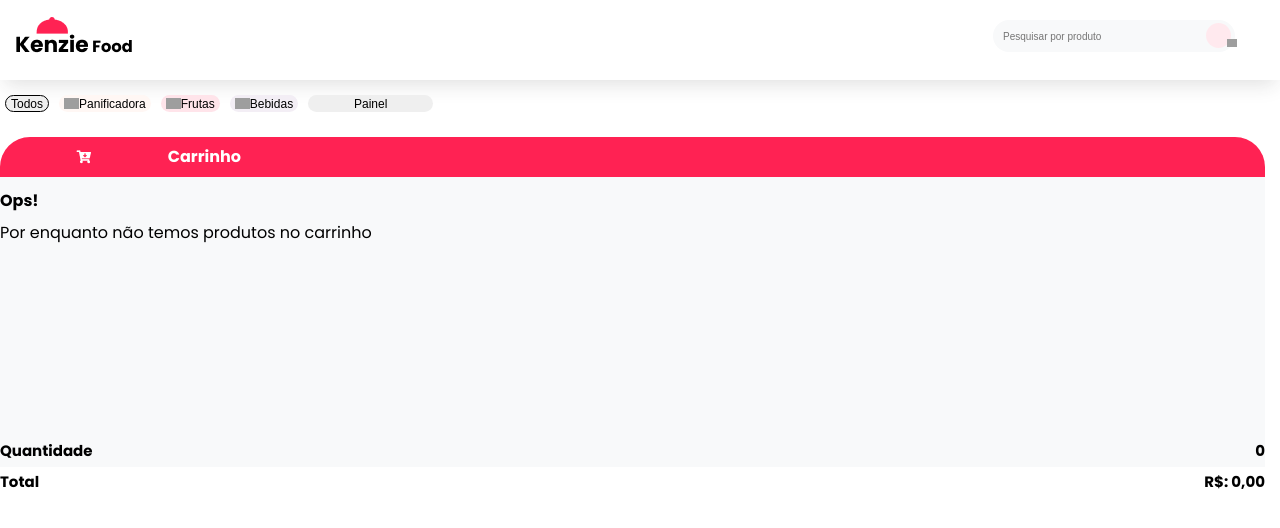
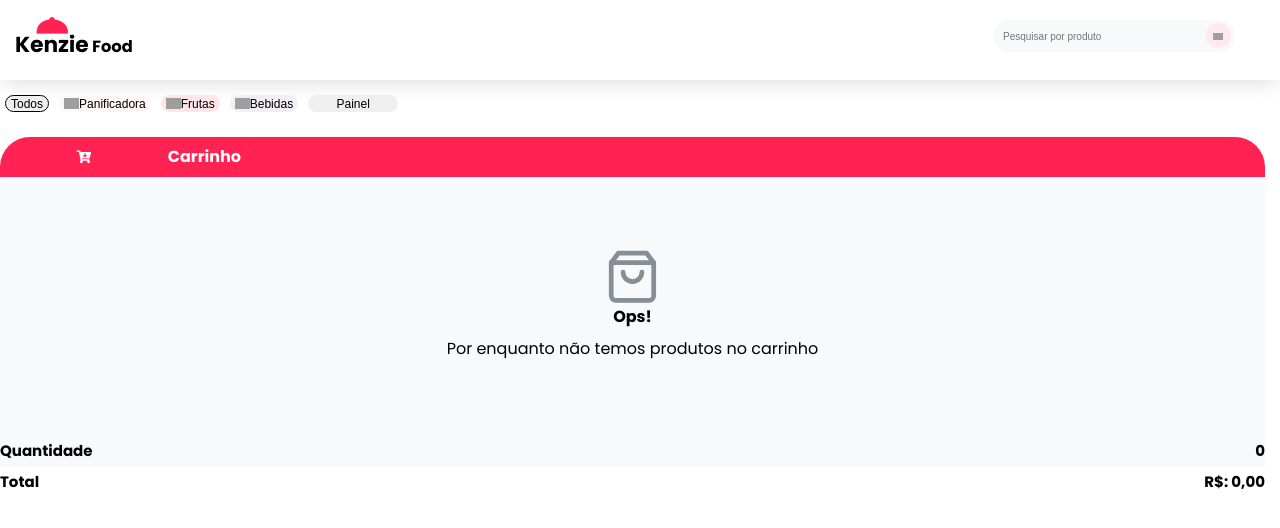
Before and after one commit to amand4-kenzie/api-kenziefood-m2-jeanknieling, a plain HTML site: page index.html in a window 1280 px wide. Drawn offline with Linux system fonts and the light colour scheme; no server answers; grey boxes are pictures that could not be loaded.

Commit message:
ajustes no css

```diff
--- a/index.html
+++ b/index.html
@@ -13,7 +13,7 @@
         <img src="./src/images/Group 1030.png" alt="Logo KenzieFood">
         <div class="search">
             <input type="text" name="pesquisar" id="pesquisar" placeholder="Pesquisar por produto">
-            <button class="btn_search"><img src="https://img.icons8.com/material-rounded/24/000000/search.png"/></button>
+            <button class="btn_search"><img src="https://img.icons8.com/material-rounded/24/000000/search.png" class='imgPesquisa'/></button>
         </div>
 
     </header>
@@ -48,7 +48,7 @@
         <div class="lista-produtos" id="lista-produtos">
             <div class="carrinhoVazio">
                 <figure>
-                    <img src="" alt="">
+                    <img src="./src/images/shopping-bag.svg" alt="">
                 </figure>
                 <h2>Ops!</h2>
                 <p>Por enquanto não temos produtos no carrinho</p>
--- a/src/css/style.css
+++ b/src/css/style.css
@@ -16,7 +16,7 @@ body::-webkit-scrollbar-thumb {
     border-radius: 20px;       /* roundness of the scroll thumb */
     border: 3px solid #FF2253;  /* creates padding around scroll thumb */
 }
-header img:nth-child(1){
+header img{
     margin: 15px
 }
 h2 {
@@ -61,6 +61,9 @@ input:focus{
 }
 .btn_search img {
     width: 10px;
+}
+.imgPesquisa {
+    margin: 0;
 }
 nav {
     display: flex;
@@ -112,7 +115,7 @@ nav {
     background-color: #F3EEF5;
 }
 #pgCadastro span {
-    width: 115px;
+    width: 80px;
 }
 #vitrine {
     display: flex;
@@ -139,6 +142,7 @@ nav {
     font-family: 'Poppins';
     font-weight: 400;
     font-size: 12px;
+    color: rgba(0,0,0,50%)
 }
 .categoria {
     position: relative;
@@ -238,6 +242,17 @@ nav {
 .produtos-carrinho::-webkit-scrollbar{
     color: #000;
 }
+.carrinhoVazio {
+    height: 100%;
+    display: flex;
+    flex-direction: column;
+    align-items: center;
+    justify-content: center;
+}
+.carrinhoVazio p {
+    width: 60%;
+    text-align: center;
+}
 .carrinho {
     margin: 7px auto;
     margin-bottom: 15px;
@@ -284,6 +299,9 @@ nav {
     font-weight: 900;
     font-style: normal;
     font-size: 15px;
+}
+.hidden {
+    display: none;
 }
 
 @media screen and (min-width: 768px){
@@ -349,6 +367,7 @@ nav {
       }
       nav {
           justify-content: flex-start;
+          overflow-x: hidden;
       }
       .carrinho h2 {
         white-space: nowrap;
--- a/src/js/carrinho.js
+++ b/src/js/carrinho.js
@@ -9,22 +9,30 @@ class Carrinho {
     addCarrinho (idProduto, produtos){
 
         const lista = document.getElementById("produtos-carrinho");
+        const divCarrinhoVazio = document.querySelector('.carrinhoVazio')
         const produtoFiltrado  = produtos.find((produto)=>produto.id == idProduto)
 
         this.produtosStorage.push(produtoFiltrado)
         localStorage.setItem('produtos', JSON.stringify(this.produtosStorage))
+        divCarrinhoVazio.classList.add('hidden')
 
         ModelCarrinho.montarCarrinho(this.produtosStorage, ModelCarrinho.templateCarrinho,lista)
     }
    deleteCarrinho(idProduto){
 
         const lista = document.getElementById("produtos-carrinho");
+        const divCarrinhoVazio = document.querySelector('.carrinhoVazio')
         const produtoFiltrado = this.produtosStorage.find(({id}) => idProduto == id)
 
         const indexProdutosFiltrado = this.produtosStorage.indexOf(produtoFiltrado)
 
+
         this.produtosStorage.splice(indexProdutosFiltrado, 1)
         localStorage.setItem('produtos', JSON.stringify(this.produtosStorage))
+
+        if (this.produtosStorage.length === 0){
+            divCarrinhoVazio.classList.remove('hidden')
+        }
 
         ModelCarrinho.montarCarrinho(this.produtosStorage, ModelCarrinho.templateCarrinho,lista)
     }
--- a/src/models/modelVitrine.js
+++ b/src/models/modelVitrine.js
@@ -19,6 +19,7 @@ class ModelVitrine {
         buttonAdd.setAttribute('data-id', id)
         categoriaProduto.classList.add('categoria')
         div.classList.add('footer-li')
+        descricaoProduto.classList.add('descricao')
 
         img.src = imagem
         img.alt = nome
```
Also changed, not shown: paginaCadastro.html (+2 -2 lines), src/images/shopping-bag.svg (added).
